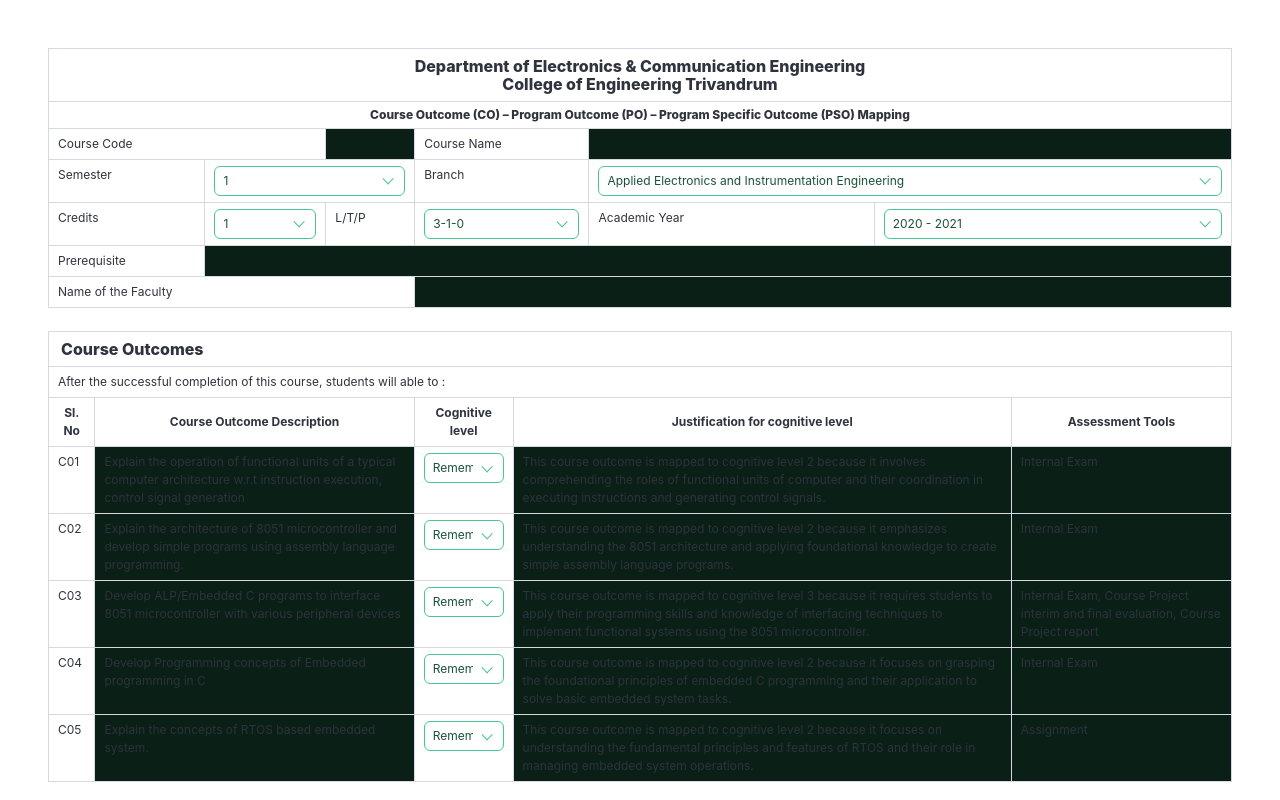
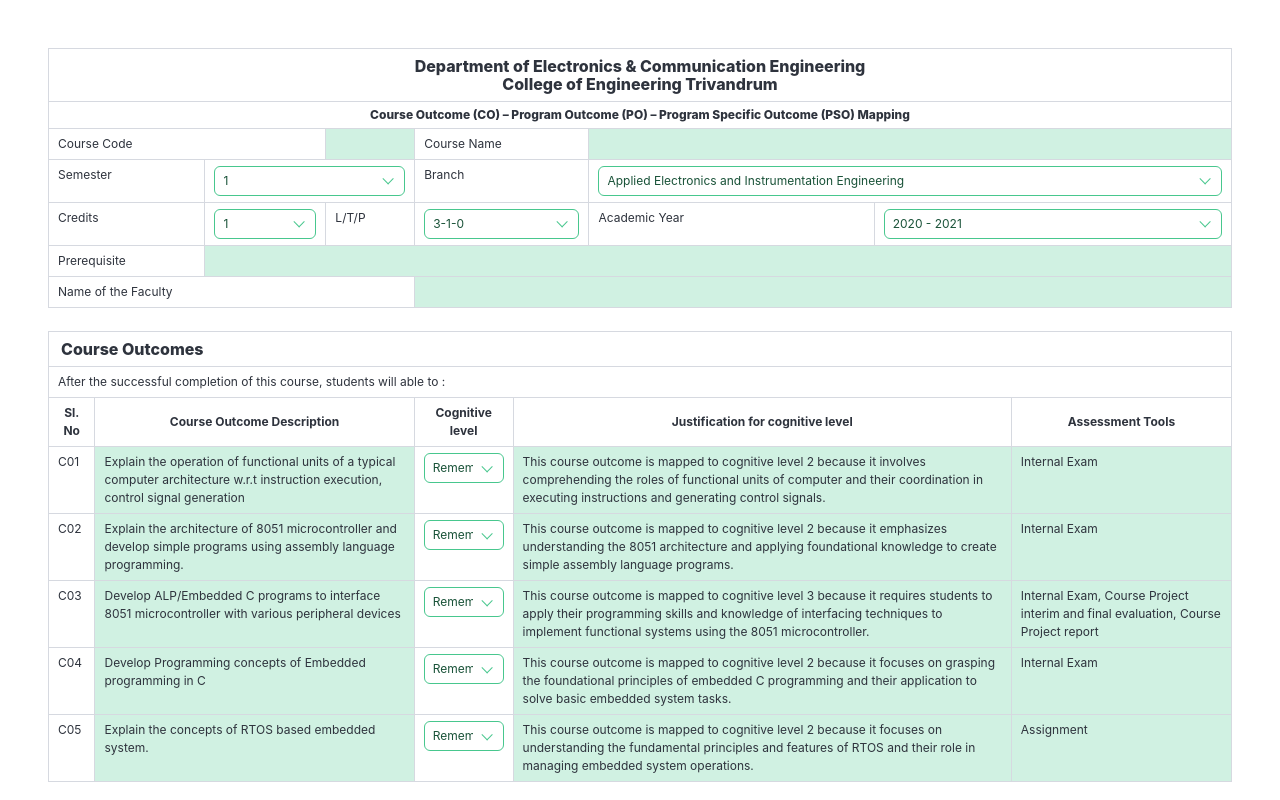
Before and after one commit to jim79/co-po-mapping, a plain HTML site: page index.html in a window 1280 px wide. Shown: the top 800 px of the page. Drawn offline with nearby package versions, Linux system fonts and the light colour scheme.

Commit message:
light background

```diff
--- a/index.html
+++ b/index.html
@@ -34,12 +34,12 @@
     <td colspan="3">
      Course Code
     </td>
-    <td colspan="1" contenteditable="true" class="has-background-success-dark">
+    <td colspan="1" contenteditable="true" class="has-background-success-light has-background-success-light">
     </td>
     <td colspan="3">
      Course Name
     </td>
-    <td colspan="9" contenteditable="true" class="has-background-success-dark">
+    <td colspan="9" contenteditable="true" class="has-background-success-light">
     </td>
    </tr>
    <tr>
@@ -130,14 +130,14 @@
     <td colspan="2">
      Prerequisite
     </td>
-    <td colspan="14" contenteditable="true" class="has-background-success-dark">
+    <td colspan="14" contenteditable="true" class="has-background-success-light">
     </td>
    </tr>
    <tr>
     <td colspan="5">
      Name of the Faculty
     </td>
-    <td colspan="11" id="faculty_name" contenteditable="true" class="has-background-success-dark">
+    <td colspan="11" id="faculty_name" contenteditable="true" class="has-background-success-light">
     </td>
    </tr>
    <tr>
@@ -175,7 +175,7 @@
     <td>
      C01
     </td>
-    <td colspan="5" contenteditable="true" class="has-background-success-dark">
+    <td colspan="5" contenteditable="true" class="has-background-success-light">
      Explain the operation of functional units of a typical computer architecture w.r.t instruction
                 execution, control signal generation
     </td>
@@ -192,12 +192,12 @@
             </select>
         </div>
     </td>
-    <td colspan="6" contenteditable="true" class="has-background-success-dark">
+    <td colspan="6" contenteditable="true" class="has-background-success-light">
      This course outcome is mapped to cognitive level 2 because it involves comprehending the roles of
                 functional units of computer and their coordination in executing instructions and generating control
                 signals.
     </td>
-    <td colspan="2" contenteditable="true" class="has-background-success-dark">
+    <td colspan="2" contenteditable="true" class="has-background-success-light">
      Internal Exam
     </td>
    </tr>
@@ -205,7 +205,7 @@
     <td>
      C02
     </td>
-    <td colspan="5" contenteditable="true" class="has-background-success-dark">
+    <td colspan="5" contenteditable="true" class="has-background-success-light">
      Explain the architecture of 8051 microcontroller and develop simple programs using assembly language
                 programming.
     </td>
@@ -222,11 +222,11 @@
             </select>
         </div>
     </td>
-    <td colspan="6" contenteditable="true" class="has-background-success-dark">
+    <td colspan="6" contenteditable="true" class="has-background-success-light">
      This course outcome is mapped to cognitive level 2 because it emphasizes understanding the 8051
                 architecture and applying foundational knowledge to create simple assembly language programs.
     </td>
-    <td colspan="2" contenteditable="true" class="has-background-success-dark">
+    <td colspan="2" contenteditable="true" class="has-background-success-light">
      Internal Exam
     </td>
    </tr>
@@ -234,7 +234,7 @@
     <td>
      C03
     </td>
-    <td colspan="5" contenteditable="true" class="has-background-success-dark">
+    <td colspan="5" contenteditable="true" class="has-background-success-light">
      Develop ALP/Embedded C programs to interface 8051 microcontroller with various peripheral devices
     </td>
     <td colspan="2">
@@ -250,12 +250,12 @@
             </select>
         </div>
     </td>
-    <td colspan="6" contenteditable="true" class="has-background-success-dark">
+    <td colspan="6" contenteditable="true" class="has-background-success-light">
      This course outcome is mapped to cognitive level 3 because it requires students to apply their
                 programming skills and knowledge of interfacing techniques to implement functional systems using the
                 8051 microcontroller.
     </td>
-    <td colspan="2" contenteditable="true" class="has-background-success-dark">
+    <td colspan="2" contenteditable="true" class="has-background-success-light">
      Internal Exam, Course Project interim and final evaluation,
      Course Project report
     </td>
@@ -264,7 +264,7 @@
     <td>
      C04
     </td>
-    <td colspan="5" contenteditable="true" class="has-background-success-dark">
+    <td colspan="5" contenteditable="true" class="has-background-success-light">
      Develop Programming concepts of Embedded programming in C
     </td>
     <td colspan="2">
@@ -280,11 +280,11 @@
             </select>
         </div>
     </td>
-    <td colspan="6" contenteditable="true" class="has-background-success-dark">
+    <td colspan="6" contenteditable="true" class="has-background-success-light">
      This course outcome is mapped to cognitive level 2 because it focuses on grasping the foundational
                 principles of embedded C programming and their application to solve basic embedded system tasks.
     </td>
-    <td colspan="2" contenteditable="true" class="has-background-success-dark">
+    <td colspan="2" contenteditable="true" class="has-background-success-light">
      Internal Exam
     </td>
    </tr>
@@ -292,7 +292,7 @@
     <td>
      C05
     </td>
-    <td colspan="5" contenteditable="true" class="has-background-success-dark">
+    <td colspan="5" contenteditable="true" class="has-background-success-light">
      Explain the concepts of RTOS based embedded system.
     </td>
     <td colspan="2">
@@ -308,11 +308,11 @@
             </select>
         </div>
     </td>
-    <td colspan="6" contenteditable="true" class="has-background-success-dark">
+    <td colspan="6" contenteditable="true" class="has-background-success-light">
      This course outcome is mapped to cognitive level 2 because it focuses on understanding the fundamental
                 principles and features of RTOS and their role in managing embedded system operations.
     </td>
-    <td colspan="2" contenteditable="true" class="has-background-success-dark">
+    <td colspan="2" contenteditable="true" class="has-background-success-light">
      Assignment
     </td>
    </tr>
```
Also changed, not shown: 1 other file.
